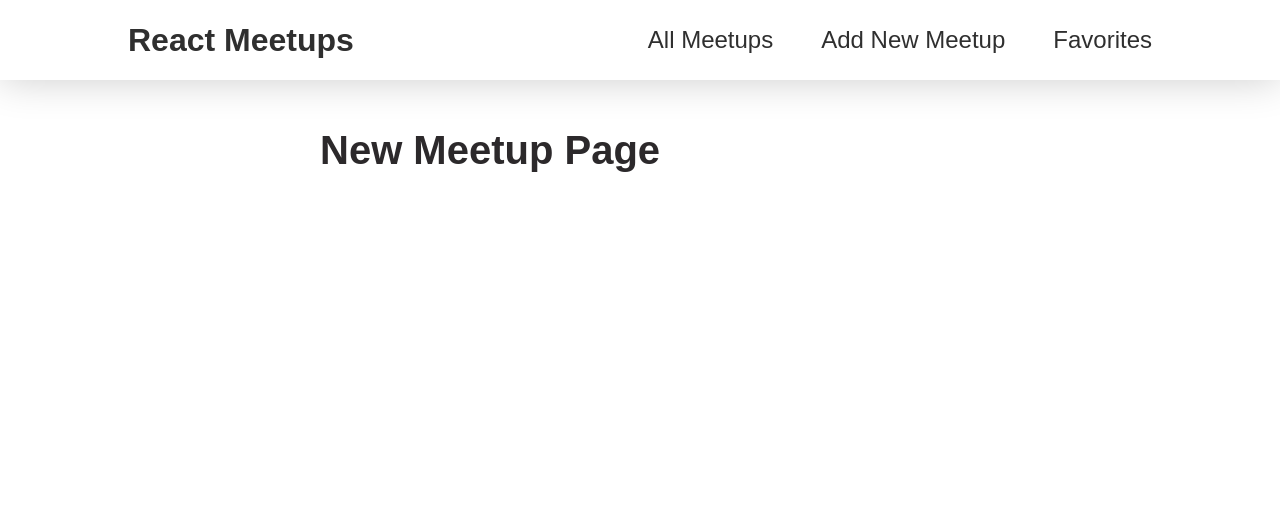
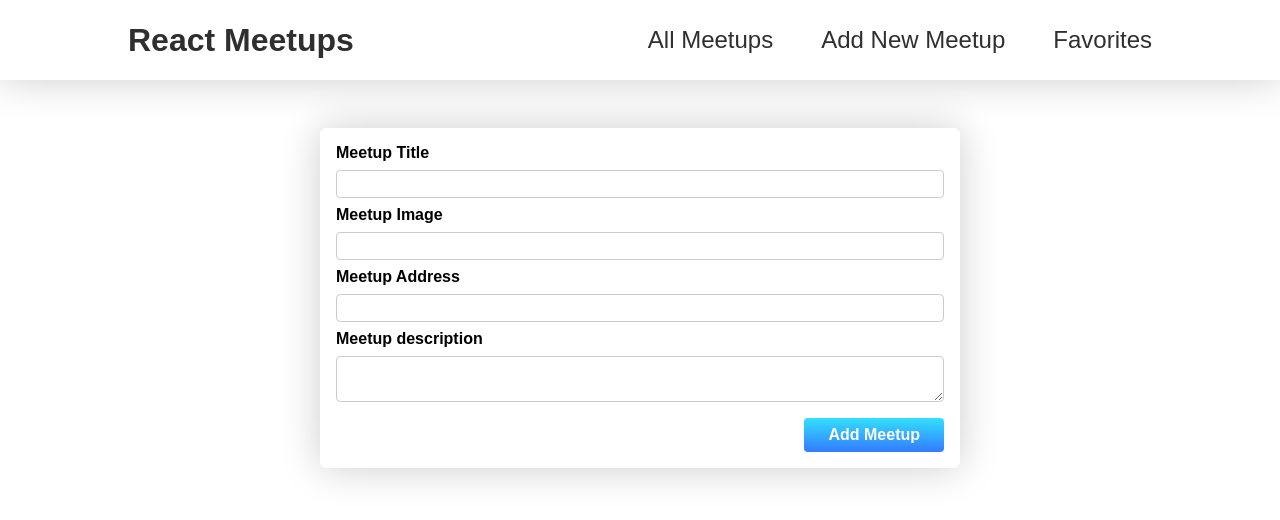
Before and after one commit to IsmailJunior/React-Meetup, a React (Create React App) app: page /new-meetup in a window 1280 px wide. Shown: the top 520 px of the page. Built offline with nearby package versions, Linux system fonts and the light colour scheme.

Commit message:
adding form section

```diff
--- /dev/null
+++ b/src/components/meetups/NewMeetupForm.js
@@ -0,0 +1,58 @@
+/** @format */
+import { useRef } from "react";
+import { Card } from "../../index";
+import classes from "./NewMeetupForm.module.css";
+
+export default function NewMeetupForm(props) {
+  const titleInputRef = useRef();
+  const imageInputRef = useRef();
+  const addressInputRef = useRef();
+  const descriptionInputRef = useRef();
+
+  function submitHandler(event) {
+    event.preventDefault();
+    const enteredTitle = titleInputRef.current.value;
+    const enteredImage = imageInputRef.current.value;
+    const enteredAddress = addressInputRef.current.value;
+    const enteredDescription = descriptionInputRef.current.value;
+
+    const meetupData = {
+      title: enteredTitle,
+      image: enteredImage,
+      address: enteredAddress,
+      description: enteredDescription,
+    };
+
+    props.onAddMeetup(meetupData);
+  }
+
+  return (
+    <Card>
+      <form className={classes.form} onSubmit={submitHandler}>
+        <div className={classes.control}>
+          <label htmlFor="title">Meetup Title</label>
+          <input type="text" required id="title" ref={titleInputRef} />
+        </div>
+        <div className={classes.control}>
+          <label htmlFor="image">Meetup Image</label>
+          <input type="url" required id="image" ref={imageInputRef} />
+        </div>
+        <div className={classes.control}>
+          <label htmlFor="address">Meetup Address</label>
+          <input type="address" required id="address" ref={addressInputRef} />
+        </div>
+        <div className={classes.control}>
+          <label htmlFor="description">Meetup description</label>
+          <textarea
+            id="description"
+            required
+            ref={descriptionInputRef}
+          ></textarea>
+        </div>
+        <div className={classes.actions}>
+          <button>Add Meetup</button>
+        </div>
+      </form>
+    </Card>
+  );
+}
--- /dev/null
+++ b/src/components/meetups/NewMeetupForm.module.css
@@ -0,0 +1,45 @@
+.form {
+  padding: 1rem;
+}
+
+.control {
+  margin-bottom: 0.5rem;
+}
+
+.control label {
+  display: block;
+  font-weight: bold;
+  margin-bottom: 0.5rem;
+}
+
+.control input,
+.control textarea {
+  display: block;
+  font: inherit;
+  border-radius: 4px;
+  border: 1px solid #ccc;
+  padding: 0.25rem;
+  width: 100%;
+}
+
+.actions {
+  margin-top: 1rem;
+  text-align: right;
+}
+
+.actions button {
+  font: inherit;
+  cursor: pointer;
+ background: linear-gradient(to bottom, #33e0ff, #337aff);
+  color: white;
+  padding: 0.5rem 1.5rem;
+  border: none;
+  border-radius: 4px;
+  font-weight: bold;
+}
+
+.actions button:hover,
+.actions button:active {
+  background-color: #a50e48;
+  border-color: #a50e48;
+}
--- a/src/index.js
+++ b/src/index.js
@@ -11,6 +11,7 @@
 export { default as MeetupList } from './components/meetups/MeetupList'
 export { default as Card } from './components/interface/Card'
 export { default as Layout } from './components/layout/Layout'
+export { default as NewMeetupForm } from "./components/meetups/NewMeetupForm";
 
 
 
--- a/src/pages/NewMeetup.js
+++ b/src/pages/NewMeetup.js
@@ -1,6 +1,25 @@
-export default function NewMeetupPage ()
-{
-	return (
-		<h1>New Meetup Page</h1>
-	)
+/** @format */
+import { useHistory } from "react-router-dom";
+import { NewMeetupForm } from "../index";
+
+export default function NewMeetupPage() {
+  const history = useHistory();
+  function addMeetupHandler(meetupData) {
+    fetch("https://react-5bcb3-default-rtdb.firebaseio.com/meetups.json", {
+      method: "POST",
+      body: JSON.stringify(meetupData),
+      headers: {
+        "Content-Type": "application/json",
+      },
+    })
+      .then((res) => console.log(res))
+      .then(() => {
+        history.replace("/");
+      });
+  }
+  return (
+    <section>
+      <NewMeetupForm onAddMeetup={addMeetupHandler} />
+    </section>
+  );
 }
```
